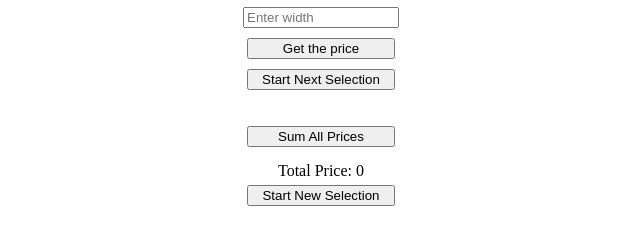
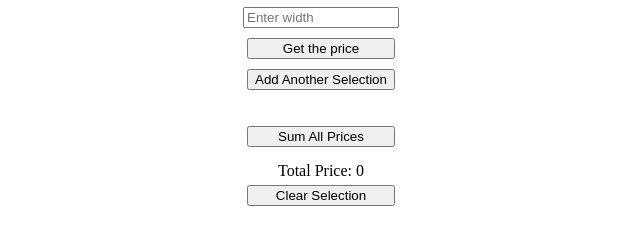
Before and after one commit to muzirobot/demo191023, a plain HTML site: page index.html in a window 1280 px wide. Shown: the part 338-582 px from the top of the page, 319-959 px from the left. Drawn offline with Linux system fonts and the light colour scheme; no server answers.

Commit message:
Update index.html

```diff
--- a/index.html
+++ b/index.html
@@ -41,12 +41,12 @@
     <input type="text" id="input3" placeholder="Enter height" />
     <input type="text" id="input4" placeholder="Enter width" />
     <button onclick="sendDataToLambda()">Get the price</button>
-    <button onclick="startNextSelection()">Start Next Selection</button>
+    <button onclick="startNextSelection()">Add Another Selection</button>
     <p id="response"></p>
     <button onclick="sumPrices()">Sum All Prices</button>
     <div id="response"></div>
     <div id="totalPrice">Total Price: 0</div>
-    <button onclick="resetForm()">Start New Selection</button>
+    <button onclick="resetForm()">Clear Selection</button>
     </div>
 
     <script>
```
